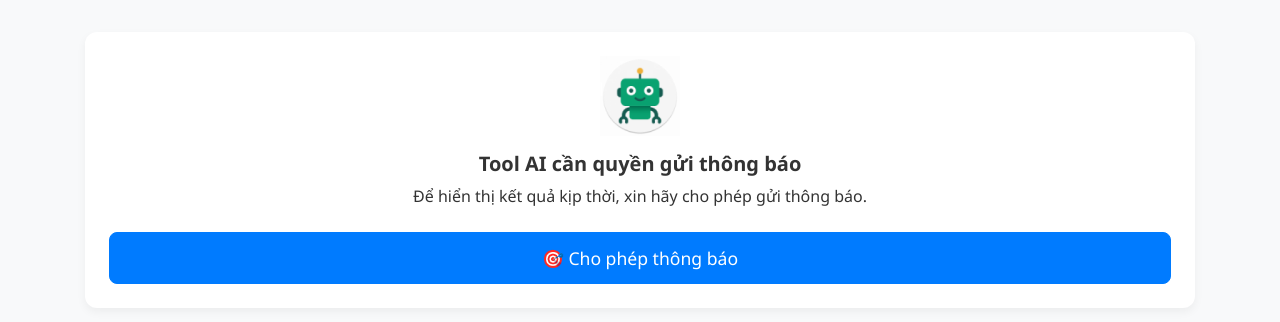
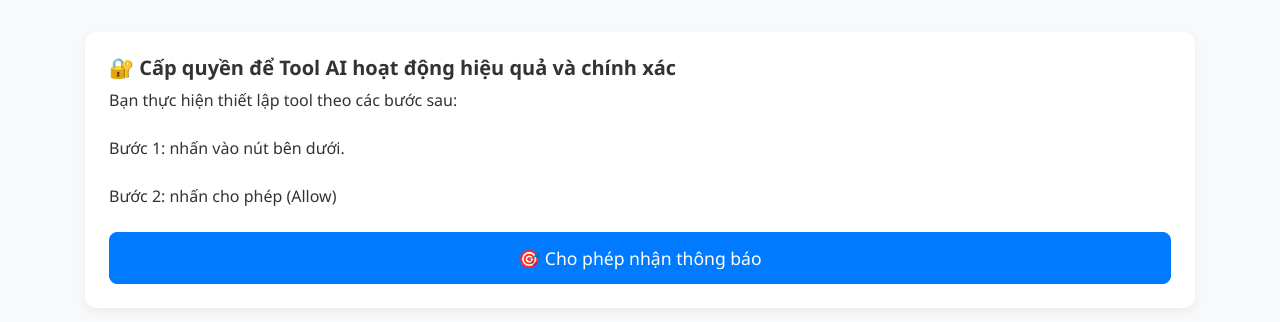
Before and after one commit to ngolam111019/tool-ai-webapp, a website: page notification-permission.html in a window 1280 px wide. Drawn offline with nearby package versions, Linux system fonts and the light colour scheme.

Commit message:
tối ưu

```diff
--- a/notification-permission.html
+++ b/notification-permission.html
@@ -54,11 +54,12 @@
 
   <div class="container">
     <div class="card p-4">
-      <div class="text-center">
-        <img src="/assets/ic_launcher_round.png" alt="Tool AI" style="width: 80px; height: 80px;" class="mb-3">
-        <h5><strong>Tool AI cần quyền gửi thông báo</strong></h5>
-        <p class="mb-4">Để hiển thị kết quả kịp thời, xin hãy cho phép gửi thông báo.</p>
-        <button id="btn-allow" class="btn btn-primary btn-block">🎯 Cho phép thông báo</button>
+      <div>
+        <h5><strong>🔐 Cấp quyền để Tool AI hoạt động hiệu quả và chính xác </strong></h5>
+        <p class="mb-4">Bạn thực hiện thiết lập tool theo các bước sau:</p>
+        <p class="mb-4">Bước 1: nhấn vào nút bên dưới.</p>
+        <p class="mb-4">Bước 2: nhấn cho phép (Allow)</p>
+        <button id="btn-allow" class="btn btn-primary btn-block">🎯 Cho phép nhận thông báo</button>
       </div>
     </div>
 
@@ -67,7 +68,7 @@
       <p>Vui lòng bật lại quyền trong <strong>cài đặt trình duyệt</strong> để tiếp tục sử dụng Tool AI.</p>
       <ul>
         <li><strong>Chrome:</strong> Cài đặt → Quyền → Thông báo → Cho phép với trang này</li>
-        <li><strong>Safari:</strong> Preferences → Websites → Notifications</li>
+        <li><strong>Safari:</strong> Setting → Websites → Notifications</li>
       </ul>
     </div>
 
```
